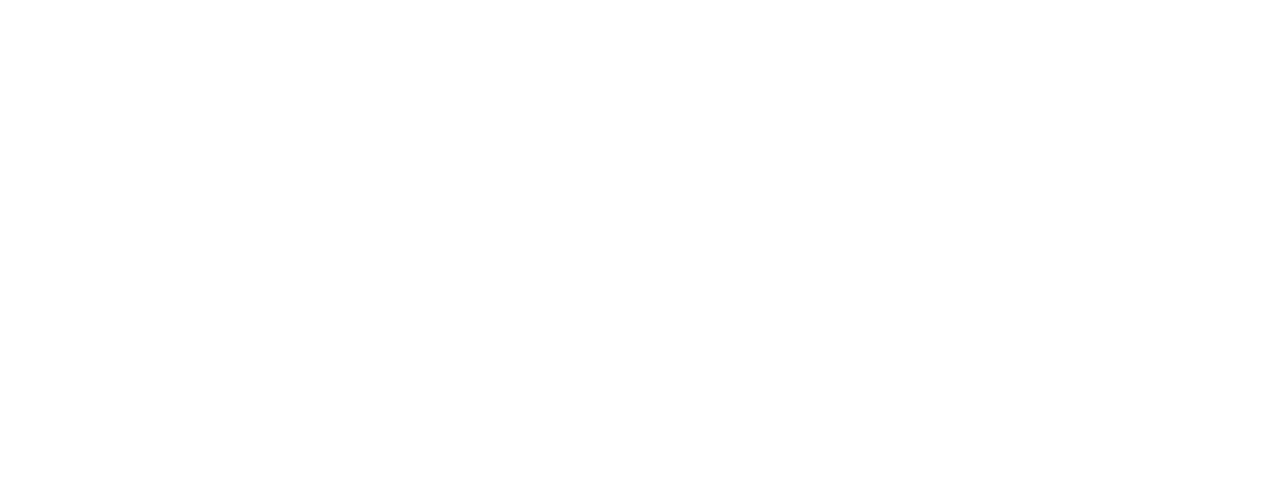
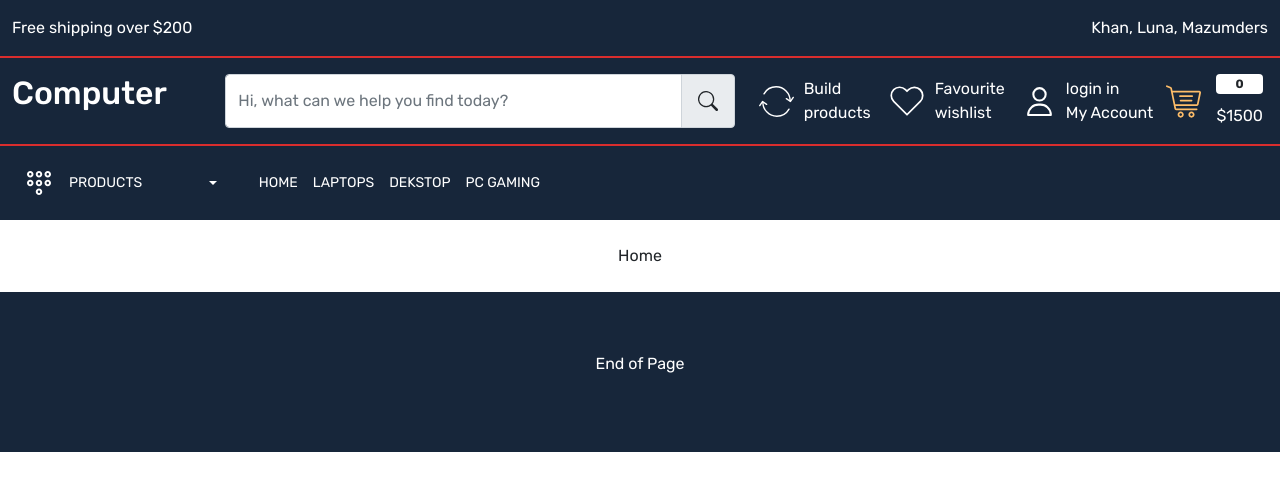
Before and after one commit to ishtiaq-khan/computer-store, a React (Create React App) app: page /Laptops in a window 1280 px wide. Before the commit this address had no page. Shown: the top 490 px of the page. Built offline with nearby package versions, Linux system fonts and the light colour scheme.

Commit message:
updated categories css borader

```diff
--- a/src/App.js
+++ b/src/App.js
@@ -5,6 +5,7 @@
 import Home from './pages/Home';
 import About from './pages/About';
 import Contact from './pages/Contact';
+import Laptops from './pages/Laptops';
 function App() {
   return (
   <>
@@ -14,6 +15,7 @@
       <Route index element={<Home /> }/>
       <Route path="about" element={<About/>}/>
       <Route path="Contact" element={< Contact/>}/>
+      <Route path="Laptops" element={< Laptops/>}/>
       </Route>
    </Routes>
     </BrowserRouter>
--- /dev/null
+++ b/src/components/BreadCrumb.js
@@ -0,0 +1,23 @@
+import React from 'react'
+import { Link } from "react-router-dom";
+const BreadCrumb = (props) => {
+    const { title } = props;
+
+    return (
+        <div className='breadcrumb mb-0 py-4'>
+            <div className='container-xxl'>
+                <div className='row'>
+                    <div className='col-12'>
+                    <p className='text-center mb-0'>
+                        <Link to="/" className='text-dark'>
+                            Home</Link>
+                        {title}
+                    </p>
+                </div>
+                </div>
+            </div>
+        </div>
+    )
+}
+
+export default BreadCrumb
--- a/src/components/Header.js
+++ b/src/components/Header.js
@@ -107,7 +107,7 @@
                 <div className='menu-links'>
                   <div className="d-flex align-items-center gap-15">
                     <NavLink to="/">Home</NavLink>
-                    <NavLink to="/">Laptop</NavLink>
+                    <NavLink to="/laptops">Laptops</NavLink>
                     <NavLink to="Blogs">Dekstop</NavLink>
                     <NavLink to="/contact">PC Gaming</NavLink>
 
--- /dev/null
+++ b/src/pages/Laptops.js
@@ -0,0 +1,11 @@
+import React from 'react'
+import BreadCrumb from '../components/BreadCrumb';
+
+const Laptops = () => {
+  return <>
+  <BreadCrumb title=" "/>
+  </>;
+
+};
+
+export default Laptops
```
